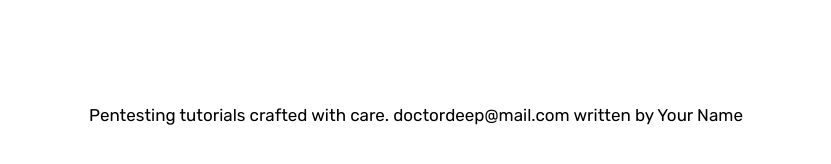
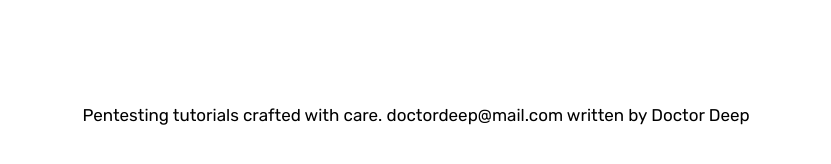
Before and after one commit to deepdoc/deepdoc.github.io, a Jekyll site: the page built from index.html, in a window 1280 px wide and 900 px high, scrolled down 3826 px. Shown: the part 707-871 px from the top of the window, without its empty margins (224-1055 px from the left). Built offline with Jekyll 4.4.1, drawn with Linux system fonts in a browser that asks for light colours; some web fonts are replaced; the list of posts is cut into pages by our own code.

Commit message:
Update _config.yml

```diff
--- a/_config.yml
+++ b/_config.yml
@@ -26,11 +26,11 @@ blog:
 
 # Author info
 author:
-  fullname                  : Your Name
+  fullname                  : Doctor Deep
   rss                       : true # generate RSS feed and show it's icon in header
-  mail                      : your@email.com # change to your e-mail address
+  mail                      : doctordeep@mail.com # change to your e-mail address
   twitter                   : twitter-user-name
-  github                    : github-user-name
+  github                    : doctordeep
   youtube                   : youtube-user-name
   stackoverflow             : stackoverflow-user-name
   disqus                    : # your_disqus_forum_shortname
```
